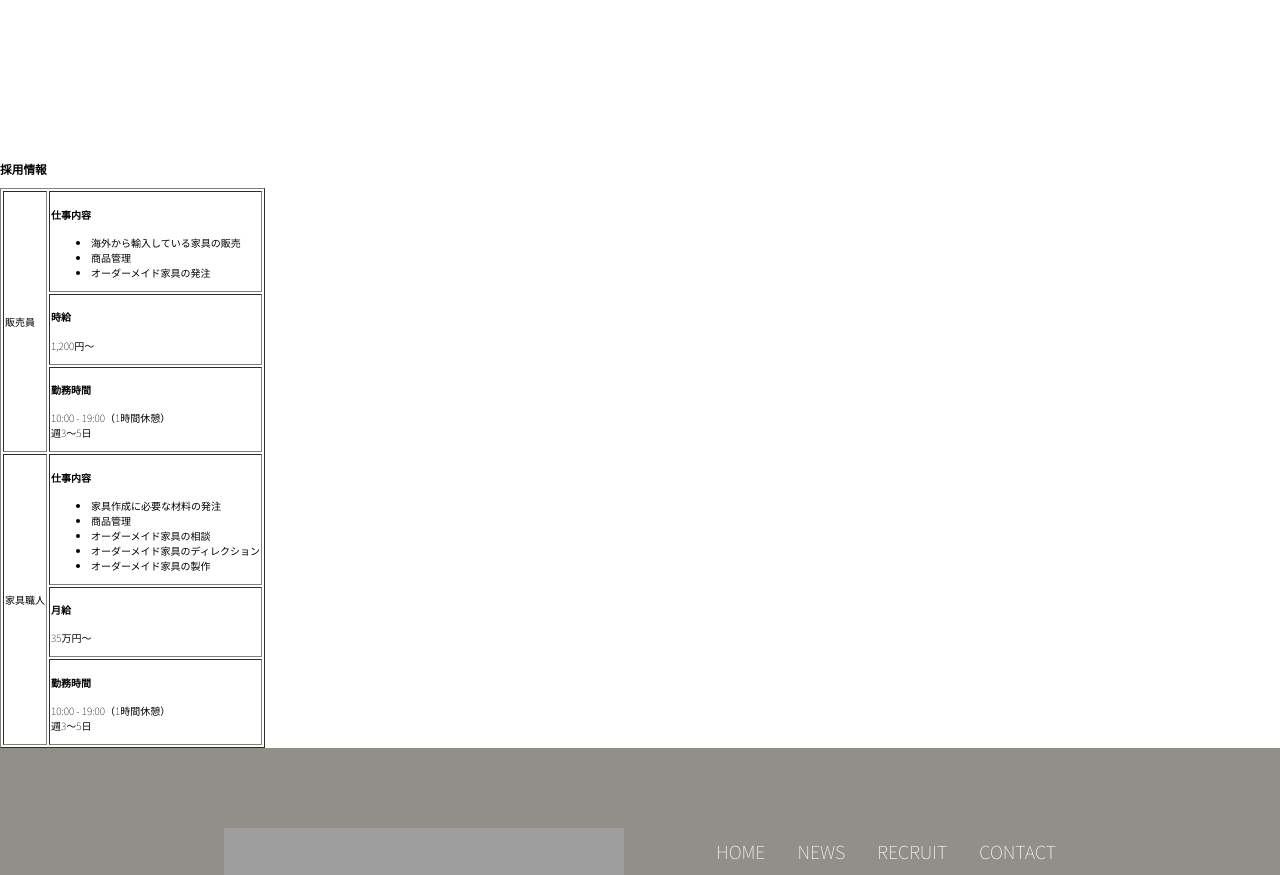
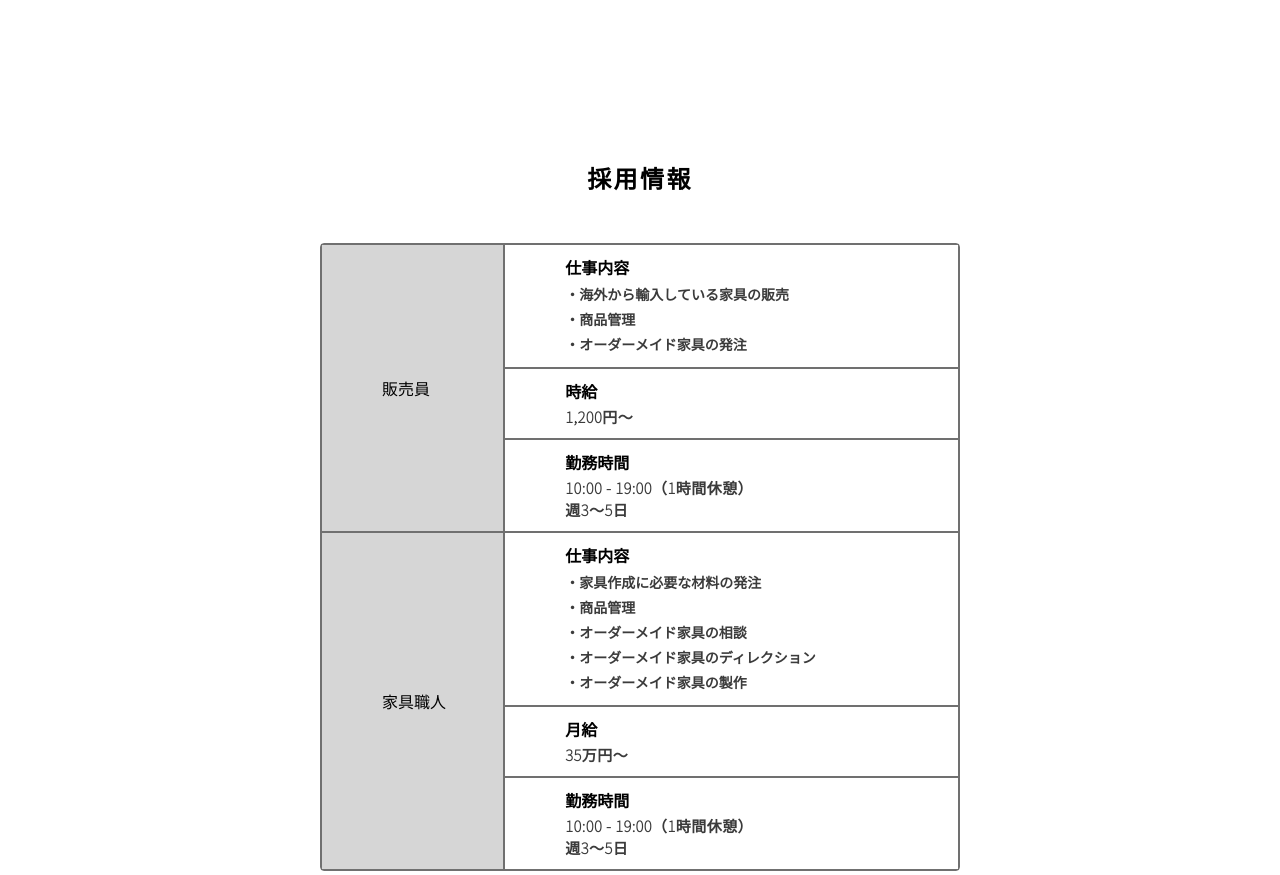
Before and after one commit to kyonamu/codegym-html, a PHP site: page /recruit.html in a window 1280 px wide. Shown: the part 827-1702 px from the top of the page. Run offline with PHP 8.4, Linux system fonts and the light colour scheme; grey boxes are pictures that could not be loaded.

Commit message:
課題2-4

```diff
--- a/kaguya/contact.html
+++ b/kaguya/contact.html
@@ -24,7 +24,8 @@
     <div class="big-bg big-bg-contact">
       <h2 class="sub-title white">CONTACT</h2>
     </div>
-    <section class="contact">
+    <div class="container">
+      <section class="contact main-contact">
         <h3>お問い合わせ</h3>
         <p>オーダー家具や在庫状況のお問い合わせは下記フォームから承っております。</p>
         <form action="#" method="POST">
@@ -33,6 +34,7 @@
           <textarea cols="30" rows="10" placeholder="お問い合わせ内容"></textarea>
           <input type="submit" value="SEND">
       </section>
+    </div>
   </main>
   <footer>
     <div class="wrapper">
--- a/kaguya/news.html
+++ b/kaguya/news.html
@@ -26,7 +26,8 @@
         NEWS
       </h2>
     </div>
-    <section class="news">
+    <div class="container">
+      <section class="news main-news">
         <h3>入荷情報</h3>
         <div class="wrapper">
           <div class="topic">
@@ -49,6 +50,7 @@
           </div>
         </div>
       </section>
+    </div>
   </main>
   <footer>
     <div class="wrapper">
--- a/kaguya/recruit.html
+++ b/kaguya/recruit.html
@@ -24,17 +24,17 @@
     <div class="big-bg big-bg-recruit">
       <h2 class="sub-title">RECRUIT</h2>
     </div>
-    <section class="employment-information">
+    <section class="recruit main-recruit">
       <h3>採用情報</h3>
       <table border="1">
         <tr>
-          <td rowspan="3">販売員</td>
+          <td rowspan="3" class="table-title">販売員</td>
           <td>
             <h4>仕事内容</h4>
             <ul>
-              <li>海外から輸入している家具の販売</li>
-              <li>商品管理</li>
-              <li>オーダーメイド家具の発注</li>
+              <li>・海外から輸入している家具の販売</li>
+              <li>・商品管理</li>
+              <li>・オーダーメイド家具の発注</li>
             </ul>
           </td>
         </tr>
@@ -51,15 +51,15 @@
           </td>
         </tr>
         <tr>
-          <td rowspan="3">家具職人</td>
+          <td rowspan="3" class="table-title">家具職人</td>
           <td>
             <h4>仕事内容</h4>
             <ul>
-              <li>家具作成に必要な材料の発注</li>
-              <li>商品管理 </li>
-              <li>オーダーメイド家具の相談 </li>
-              <li>オーダーメイド家具のディレクション</li>
-              <li>オーダーメイド家具の製作</li>
+              <li>・家具作成に必要な材料の発注</li>
+              <li>・商品管理 </li>
+              <li>・オーダーメイド家具の相談 </li>
+              <li>・オーダーメイド家具のディレクション</li>
+              <li>・オーダーメイド家具の製作</li>
             </ul>
           </td>
         </tr>
--- a/kaguya/style.css
+++ b/kaguya/style.css
@@ -69,7 +69,7 @@ header {
   margin-bottom: 160px;
 }
 
-.big-bg-recruit {
+.big-bg-recruit{
   background-image: url(./img/recruit_top.png);
   background-size: 100% auto;
   background-repeat: no-repeat;
@@ -137,6 +137,11 @@ header {
   margin: 0  auto;
   margin-bottom: 240px;
   padding: 0 96px;
+}
+
+.main-news{
+  /* news.htmlのスタイル */
+  margin-bottom: 320px;
 }
 
 .news h3{
@@ -224,6 +229,12 @@ header {
 /* contact */
 .contact{
   text-align: center;
+  margin-bottom: 240px;
+}
+
+.main-contact{
+  /* contact.htmlのスタイル */
+  margin-bottom: 320px;
 }
 
 .contact h3{
@@ -232,12 +243,19 @@ header {
   letter-spacing: 2.4px;
 }
 
+.contact p{
+  font-size: 1.5rem;
+  letter-spacing: 0.6px;
+  color: #3B3B3B;
+  font-weight: 800;
+  margin-bottom: 72px;
+}
+
 form{
   display: flex;
   flex-direction: column;
   align-items: center;
   margin: 0 auto;
-  margin-bottom: 240px;
   width: 454px;
 }
 
@@ -334,6 +352,55 @@ form input:last-child:hover{
   font-size: 1.5rem;
 }
 
+/* recruit.htmlのスタイル */
+.main-recruit{
+  margin-bottom: 320px;
+}
+
+.table-title{
+  background-color: #d6d6d6;
+}
+
+.main-recruit table{
+  width: 640px;
+  margin: 0 auto;
+  border-collapse: separate;
+  border-radius: 4px;
+  border-spacing: 0;
+  border: 1px solid #707070;
+  height: 624px;
+}
+
+.main-recruit table tbody td {
+  border: 1px solid #707070;
+  font-size: 1.6rem;
+  text-align: left;
+  padding: 10px 0 10px 60px;
+}
+
+.main-recruit h4{
+  font-size: 1.6rem;
+  margin: 0 0 3px 0;
+}
+
+.main-recruit ul,p{
+  font-size: 1.4rem;
+  color: #3B3B3B;
+  font-weight: bold;
+  margin: 0;
+}
+
+.main-recruit p{
+  margin: 0;
+  line-height: 22px;
+}
+
+.main-recruit ul{
+  list-style: none;
+  padding: 0;
+  line-height: 25px;
+}
+
 /* footer */
 footer{
   background: #918F89;
```
Lines whose indentation alone changed are shown as unchanged.
